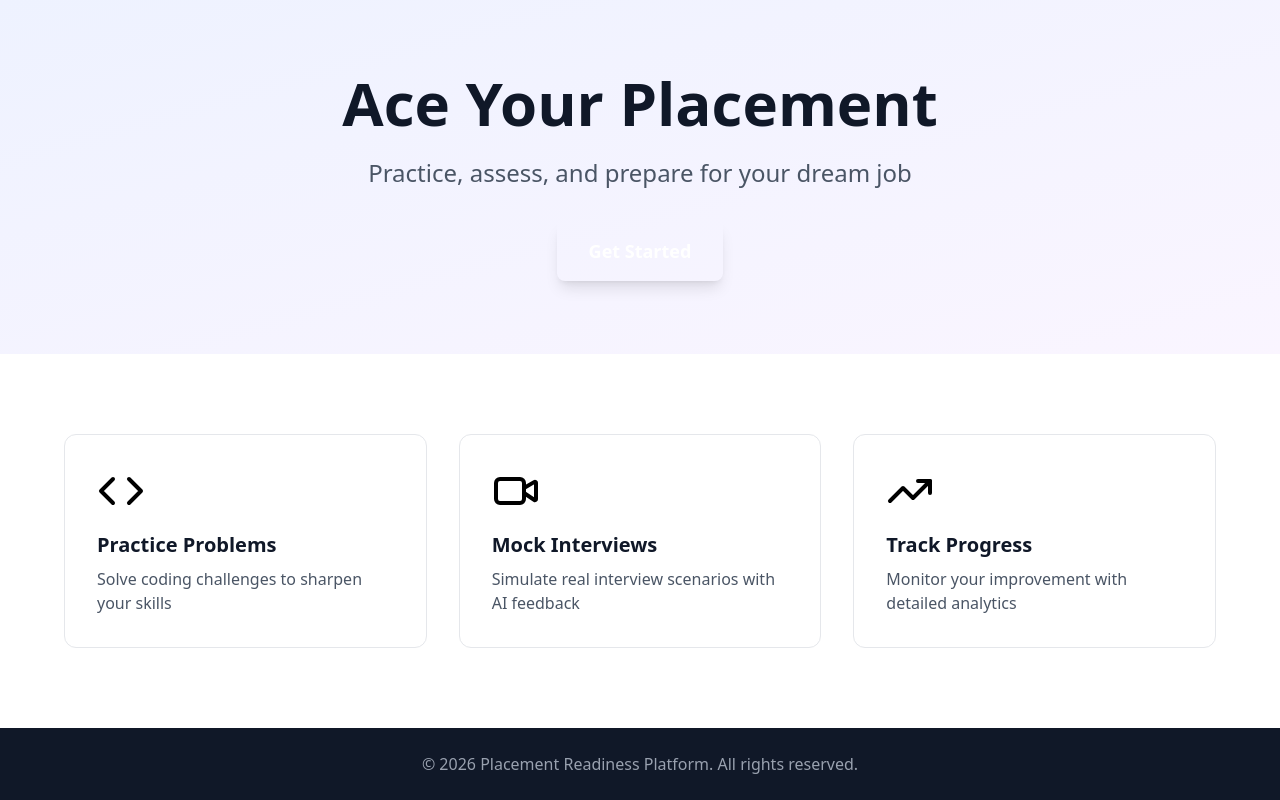
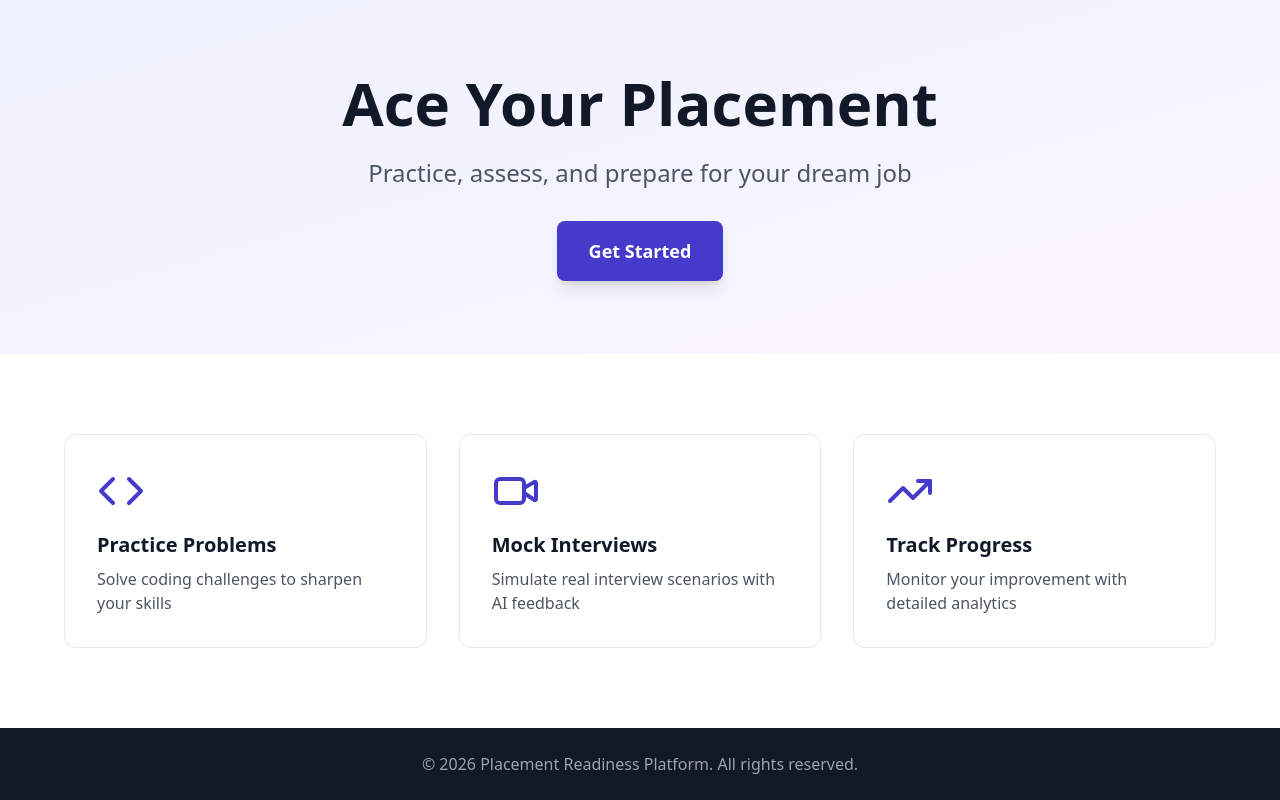
Before and after one commit to Divya07-22/Placement-Kodnest, a React (Vite) app: page / in a window 1280 px wide. Built offline with nearby package versions, Linux system fonts and the light colour scheme.

Commit message:
Fix CSS: Downgrade to Tailwind v3 with proper configuration

```diff
--- a/package.json
+++ b/package.json
@@ -26,7 +26,7 @@
     "eslint-plugin-react-refresh": "^0.4.24",
     "globals": "^16.5.0",
     "postcss": "^8.5.6",
-    "tailwindcss": "^4.1.18",
+    "tailwindcss": "^3.4.19",
     "vite": "^7.3.1"
   }
 }
--- /dev/null
+++ b/postcss.config.js
@@ -0,0 +1,6 @@
+export default {
+    plugins: {
+        tailwindcss: {},
+        autoprefixer: {},
+    },
+}
--- a/src/index.css
+++ b/src/index.css
@@ -1 +1,3 @@
-@import "tailwindcss";
+@tailwind base;
+@tailwind components;
+@tailwind utilities;
--- /dev/null
+++ b/tailwind.config.js
@@ -0,0 +1,15 @@
+/** @type {import('tailwindcss').Config} */
+export default {
+    content: [
+        "./index.html",
+        "./src/**/*.{js,ts,jsx,tsx}",
+    ],
+    theme: {
+        extend: {
+            colors: {
+                primary: 'hsl(245, 58%, 51%)',
+            },
+        },
+    },
+    plugins: [],
+}
```
Also changed, not shown: 1 other file (tests, documents, lock files or other folders).
